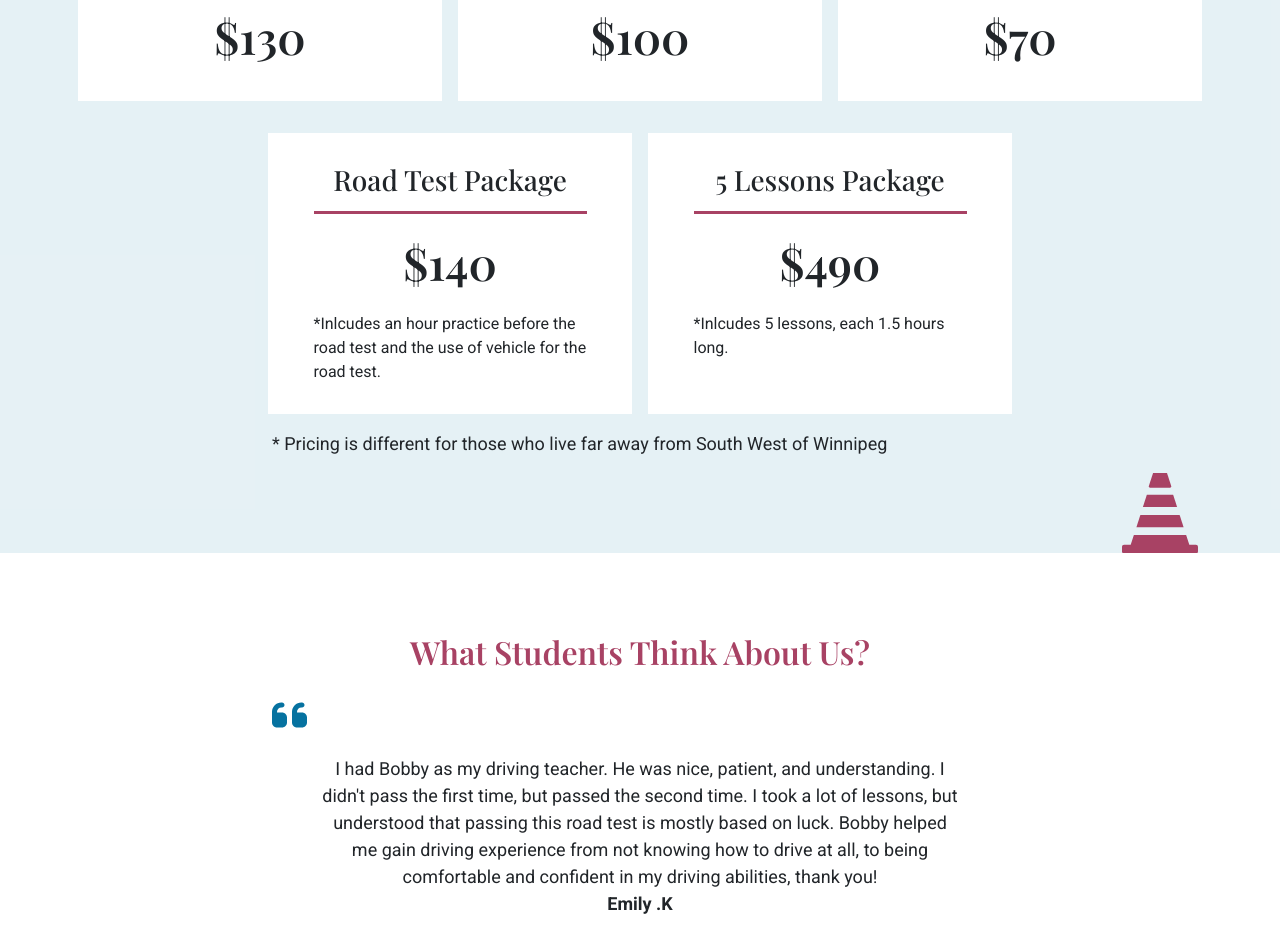
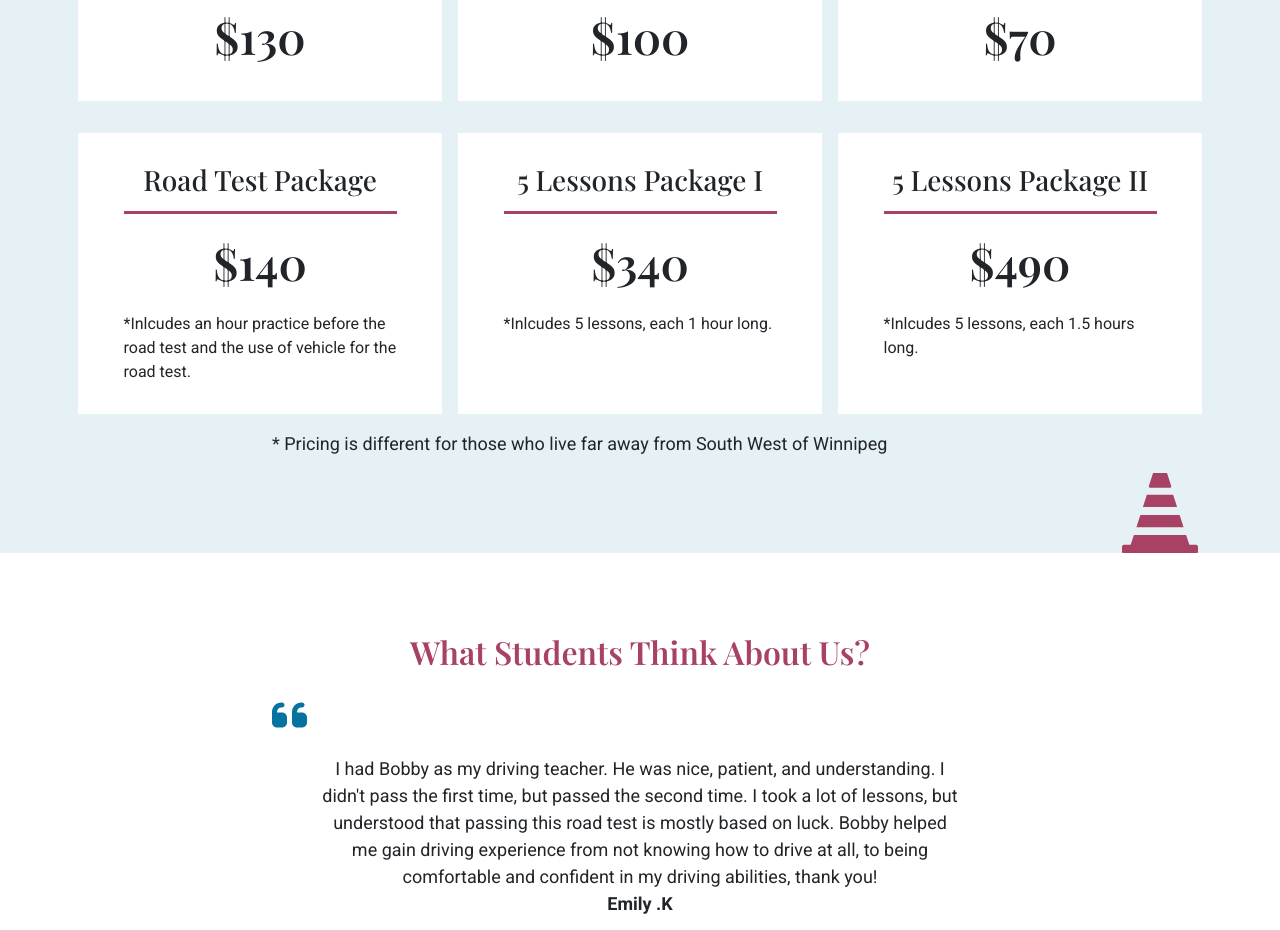
Before and after one commit to AnnHo01/1st_step_driving, a Next.js app: page / in a window 1280 px wide. Shown: the part 2540-3470 px from the top of the page. Built offline with nearby package versions, Linux system fonts and the light colour scheme.

Commit message:
Add 1hour Package

```diff
--- a/src/app/page.js
+++ b/src/app/page.js
@@ -171,7 +171,14 @@ export default function Home() {
                   </Col>
                   <Col xs={12} lg={4} className='mb-3 g-0 g-lg-3'>
                     <div className={`${styles.course}`}>
-                      <h3>5 Lessons Package</h3>
+                      <h3>5 Lessons Package I</h3>
+                      <p className={`${styles.price}`}>$340</p>
+                      <p>*Inlcudes 5 lessons, each 1 hour long.</p>
+                    </div>
+                  </Col>
+                  <Col xs={12} lg={4} className='mb-3 g-0 g-lg-3'>
+                    <div className={`${styles.course}`}>
+                      <h3>5 Lessons Package II</h3>
                       <p className={`${styles.price}`}>$490</p>
                       <p>*Inlcudes 5 lessons, each 1.5 hours long.</p>
                     </div>
```
